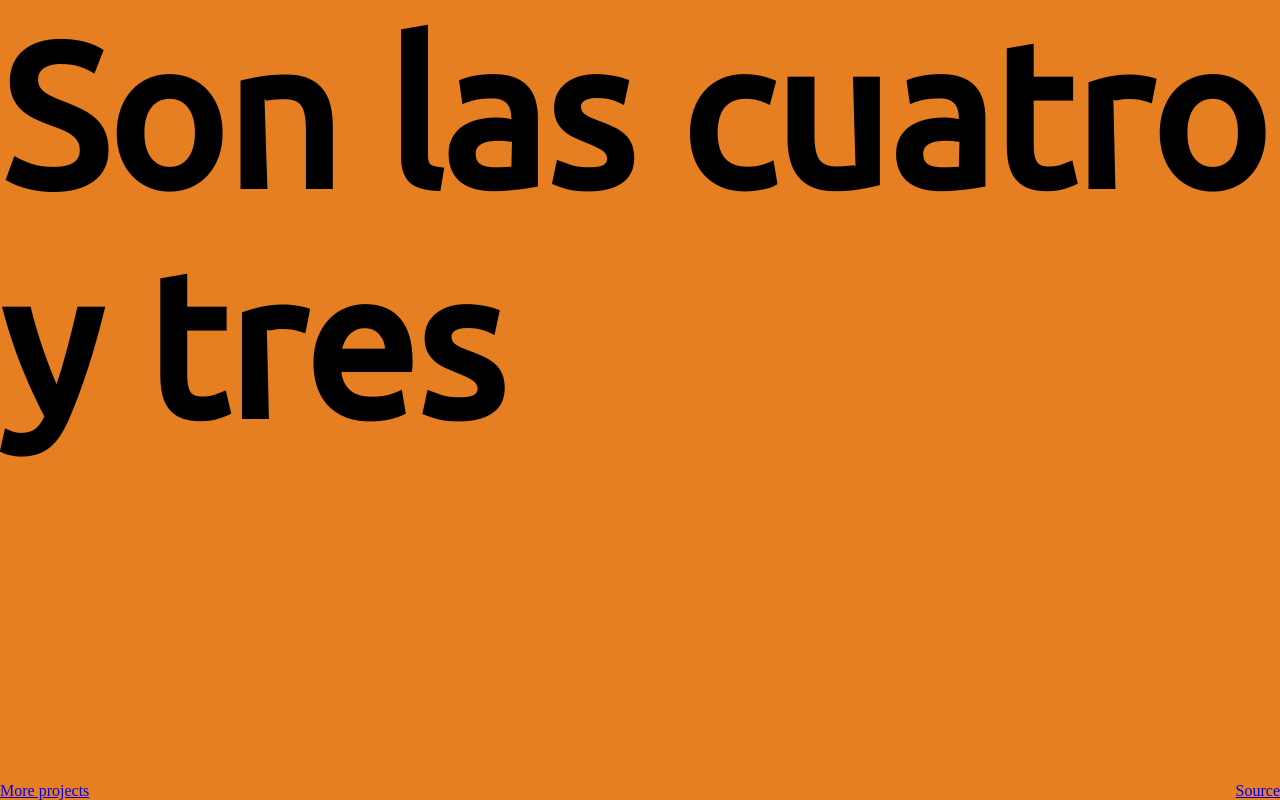
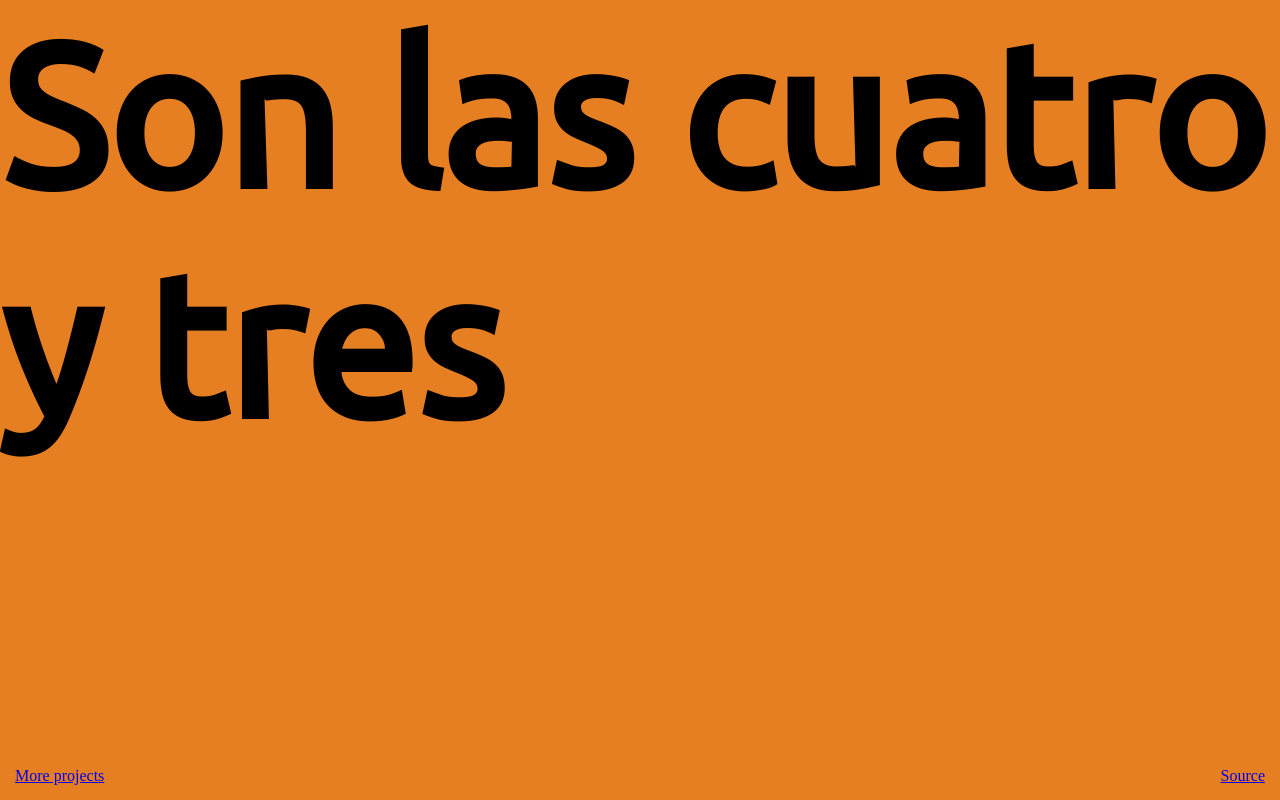
Before and after one commit to jackdalton/clock-esp, a plain HTML site: page index.html in a window 1280 px wide. Drawn offline with nearby package versions, Linux system fonts and the light colour scheme.

Commit message:
Update style.css

```diff
--- a/css/style.css
+++ b/css/style.css
@@ -10,11 +10,11 @@ body {
 }
 #mp {
 	position: fixed;
-	bottom: 0;
-	left: 0;
+	bottom: 15px;
+	left: 15px;
 }
 #src {
 	position: fixed;
-	bottom: 0;
-	right: 0;
+	bottom: 15px;
+	right: 15px;
 }
```
